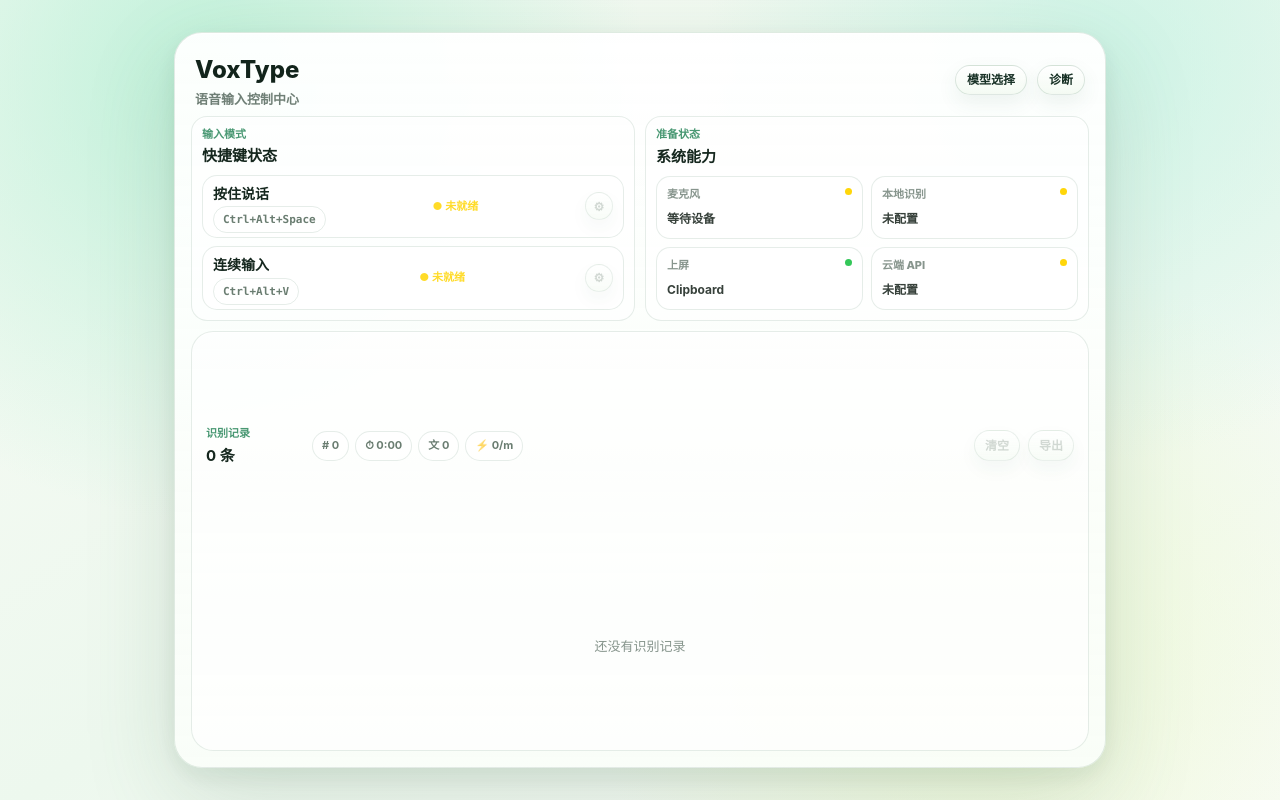
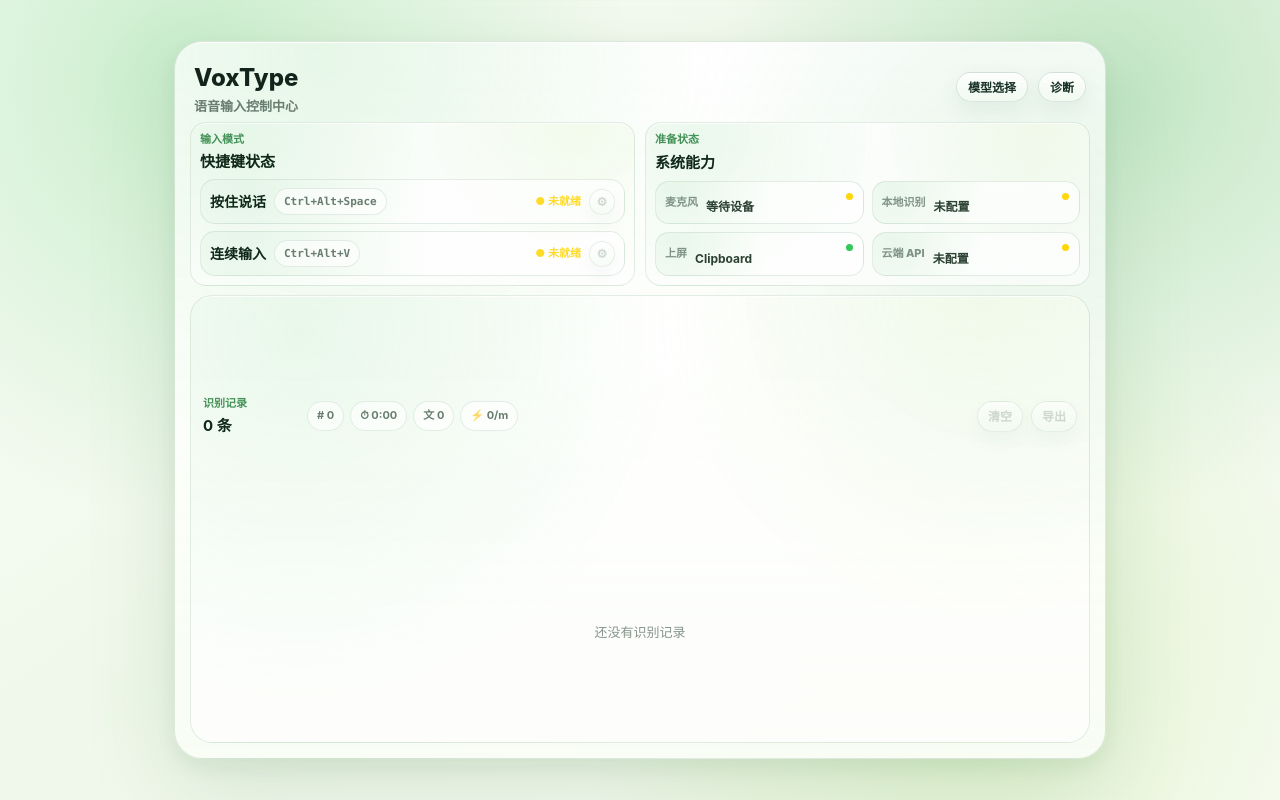
Before and after one commit to snowcraneww/vox-type, a React (Vite) app: page / in a window 1280 px wide. Built offline with nearby package versions, Linux system fonts and the light colour scheme.

Commit message:
style: refine green main window density

```diff
--- a/src/MainWindow.tsx
+++ b/src/MainWindow.tsx
@@ -47,8 +47,8 @@ export function MainWindow({ status, asrConfigStatus, hotkeyStatus, toggleHotkey
         <div className="v51-top-grid">
           <section className="control-section mode-selector" aria-label="输入模式">
             <div className="section-heading"><span>输入模式</span><strong>快捷键状态</strong></div>
-            <article className="mode-card compact" title="按住快捷键说一句，松开后转写并上屏。"><div><h2>按住说话</h2><kbd>Ctrl+Alt+Space</kbd></div><span className="ready-dot" data-ready={hotkeysReady}>{modeReadyLabel(hotkeysReady)}</span><button type="button" disabled title="下一版支持自定义快捷键" aria-label="修改按住说话快捷键">⚙</button></article>
-            <article className="mode-card compact" title="按一次开始，录音中分段上屏，再按一次停止。"><div><h2>连续输入</h2><kbd>{toggleHotkey}</kbd></div><span className="ready-dot" data-ready={hotkeysReady}>{modeReadyLabel(hotkeysReady)}</span><button type="button" disabled title="下一版支持自定义快捷键" aria-label="修改连续输入快捷键">⚙</button></article>
+            <article className="mode-card compact" title="按住快捷键说一句，松开后转写并上屏。"><div className="mode-line"><h2>按住说话</h2><kbd>Ctrl+Alt+Space</kbd></div><div className="mode-card-actions"><span className="ready-dot" data-ready={hotkeysReady}>{modeReadyLabel(hotkeysReady)}</span><button type="button" disabled title="下一版支持自定义快捷键" aria-label="修改按住说话快捷键">⚙</button></div></article>
+            <article className="mode-card compact" title="按一次开始，录音中分段上屏，再按一次停止。"><div className="mode-line"><h2>连续输入</h2><kbd>{toggleHotkey}</kbd></div><div className="mode-card-actions"><span className="ready-dot" data-ready={hotkeysReady}>{modeReadyLabel(hotkeysReady)}</span><button type="button" disabled title="下一版支持自定义快捷键" aria-label="修改连续输入快捷键">⚙</button></div></article>
           </section>
           <section className="control-section readiness-panel" aria-label="准备状态">
             <div className="section-heading"><span>准备状态</span><strong>系统能力</strong></div>
--- a/src/styles.css
+++ b/src/styles.css
@@ -1928,10 +1928,10 @@ kbd {
 
 /* V5.1: recognition history first, with the same refined signal language as the overlay. */
 .control-center.v51 {
-  gap: 10px;
+  gap: 9px;
   max-height: calc(100vh - 40px);
   overflow: hidden;
-  padding: 16px;
+  padding: 15px;
   width: min(100%, 980px);
 }
 
@@ -1957,8 +1957,8 @@ kbd {
   background: rgba(0,0,0,0.26);
   border-color: rgba(255,255,255,0.060);
   border-radius: 16px;
-  gap: 8px;
-  padding: 10px;
+  gap: 7px;
+  padding: 9px;
 }
 
 .v51 .mode-selector {
@@ -1968,13 +1968,31 @@ kbd {
 .v51 .mode-card.compact {
   align-items: center;
   border-radius: 15px;
-  min-height: 50px;
-  padding: 9px 10px;
+  min-height: 42px;
+  padding: 8px 9px;
 }
 
 .v51 .mode-card.compact h2 {
   font-size: 14px;
-  margin: 0 0 6px;
+  margin: 0;
+}
+
+.mode-line,
+.mode-card-actions {
+  align-items: center;
+  display: flex;
+  gap: 8px;
+  min-width: 0;
+}
+
+.mode-line {
+  flex: 1;
+}
+
+.mode-line kbd {
+  flex: 0 1 auto;
+  overflow: hidden;
+  text-overflow: ellipsis;
 }
 
 .ready-dot {
@@ -1990,13 +2008,18 @@ kbd {
 
 .v51 .mode-card button {
   border-radius: 999px;
-  min-height: 28px;
-  min-width: 28px;
+  min-height: 26px;
+  min-width: 26px;
   padding: 0;
 }
 
 .v51 .readiness-grid div {
-  min-height: 48px;
+  align-items: center;
+  display: grid;
+  gap: 8px;
+  grid-template-columns: auto minmax(0, 1fr);
+  min-height: 38px;
+  padding: 8px 24px 8px 9px;
 }
 
 .transcript-history {
@@ -2004,16 +2027,16 @@ kbd {
   border: 1px solid rgba(255,255,255,0.060);
   border-radius: 22px;
   display: grid;
+  gap: 8px;
+  min-height: 448px;
+  overflow: hidden;
+  padding: 11px 12px 12px;
+}
+
+.history-header {
+  align-items: center;
+  display: flex;
   gap: 10px;
-  min-height: 420px;
-  overflow: hidden;
-  padding: 14px;
-}
-
-.history-header {
-  align-items: center;
-  display: flex;
-  gap: 12px;
   justify-content: space-between;
   min-width: 0;
 }
@@ -2086,10 +2109,10 @@ kbd {
 
 .history-list {
   display: grid;
-  gap: 10px;
+  gap: 8px;
   list-style: none;
   margin: 0;
-  max-height: min(50vh, 520px);
+  max-height: min(56vh, 560px);
   overflow: auto;
   padding: 0 4px 0 0;
 }
@@ -2100,9 +2123,9 @@ kbd {
   border: 1px solid rgba(255,255,255,0.055);
   border-radius: 16px;
   display: grid;
-  gap: 8px;
+  gap: 7px;
   grid-template-columns: auto minmax(0, 1fr) auto;
-  padding: 11px 12px;
+  padding: 9px 10px;
 }
 
 .history-list time {
@@ -2116,7 +2139,7 @@ kbd {
 .history-list p {
   color: rgba(255,255,255,0.88);
   font-size: 13px;
-  line-height: 1.55;
+  line-height: 1.48;
   margin: 0;
   overflow-wrap: anywhere;
 }
@@ -2229,11 +2252,11 @@ kbd {
 body:has(.control-center.v51),
 body:has(.model-shell) {
   background:
-    radial-gradient(circle at 16% 10%, rgba(176, 238, 210, 0.78), transparent 34%),
-    radial-gradient(circle at 86% 8%, rgba(187, 241, 225, 0.62), transparent 30%),
-    radial-gradient(circle at 78% 82%, rgba(235, 249, 205, 0.74), transparent 34%),
-    linear-gradient(145deg, #f8fbf5 0%, #edf8ee 48%, #f9fbf7 100%);
-  color: #14241c;
+    radial-gradient(circle at 14% 8%, rgba(125, 214, 139, 0.38), transparent 34%),
+    radial-gradient(circle at 88% 12%, rgba(91, 190, 112, 0.30), transparent 31%),
+    radial-gradient(circle at 76% 84%, rgba(187, 232, 141, 0.34), transparent 34%),
+    linear-gradient(145deg, #fbfdf8 0%, #eff8ea 46%, #f8fbf3 100%);
+  color: #102519;
 }
 
 body:has(.control-center.v51)::before,
@@ -2246,16 +2269,18 @@ body:has(.model-shell)::before {
 
 .control-center.v51,
 .model-panel {
-  --ink: #13231b;
-  --muted: #607166;
-  --muted-strong: #35483b;
+  --ink: #102519;
+  --muted: #607461;
+  --muted-strong: #2e5237;
   background:
-    linear-gradient(180deg, rgba(255,255,255,0.82), rgba(248,253,247,0.68)),
-    rgba(255,255,255,0.72);
-  border: 1px solid rgba(58, 114, 80, 0.14);
+    radial-gradient(circle at 16% 2%, rgba(126, 211, 132, 0.18), transparent 38%),
+    radial-gradient(circle at 92% 22%, rgba(85, 178, 105, 0.12), transparent 35%),
+    linear-gradient(180deg, rgba(255,255,255,0.86), rgba(247,252,243,0.72)),
+    rgba(255,255,255,0.76);
+  border: 1px solid rgba(53, 117, 65, 0.15);
   box-shadow:
-    0 30px 90px rgba(74, 119, 85, 0.18),
-    0 8px 24px rgba(36, 74, 51, 0.08),
+    0 30px 90px rgba(71, 128, 73, 0.16),
+    0 8px 24px rgba(36, 88, 43, 0.08),
     inset 0 1px 0 rgba(255,255,255,0.84);
   color: var(--ink);
 }
@@ -2300,16 +2325,21 @@ body:has(.model-shell)::before {
 .transcript-history,
 .model-choice,
 .model-config {
-  background: rgba(255,255,255,0.56);
-  border-color: rgba(50, 104, 72, 0.12);
+  background:
+    radial-gradient(circle at 12% 8%, rgba(110, 206, 120, 0.13), transparent 42%),
+    radial-gradient(circle at 88% 0%, rgba(194, 233, 152, 0.16), transparent 36%),
+    rgba(255,255,255,0.60);
+  border-color: rgba(50, 116, 62, 0.13);
   box-shadow: inset 0 1px 0 rgba(255,255,255,0.74);
 }
 
 .control-center.v51 .mode-card,
 .control-center.v51 .readiness-grid div,
 .history-list article {
-  background: rgba(255,255,255,0.58);
-  border-color: rgba(54, 107, 75, 0.12);
+  background:
+    radial-gradient(circle at 10% 18%, rgba(93, 194, 108, 0.12), transparent 48%),
+    rgba(255,255,255,0.66);
+  border-color: rgba(54, 119, 66, 0.13);
 }
 
 .control-center.v51 .mode-card[data-active="true"],
@@ -2326,7 +2356,7 @@ body:has(.model-shell)::before {
 .model-choice span,
 .model-config .field span,
 .cloud-placeholder span {
-  color: rgba(22, 123, 76, 0.78);
+  color: rgba(19, 116, 45, 0.78);
 }
 
 .section-heading strong,
@@ -2334,7 +2364,7 @@ body:has(.model-shell)::before {
 .model-choice strong,
 .cloud-placeholder strong,
 .mode-card h2 {
-  color: #15271e;
+  color: #102818;
 }
 
 .mode-kicker,
@@ -2348,7 +2378,7 @@ body:has(.model-shell)::before {
 
 .readiness-grid dd,
 .history-list p {
-  color: rgba(22, 34, 27, 0.86);
+  color: rgba(15, 39, 23, 0.88);
 }
 
 .history-stats span,
```
Also changed, not shown: 2 other files (tests, documents, lock files or other folders).
